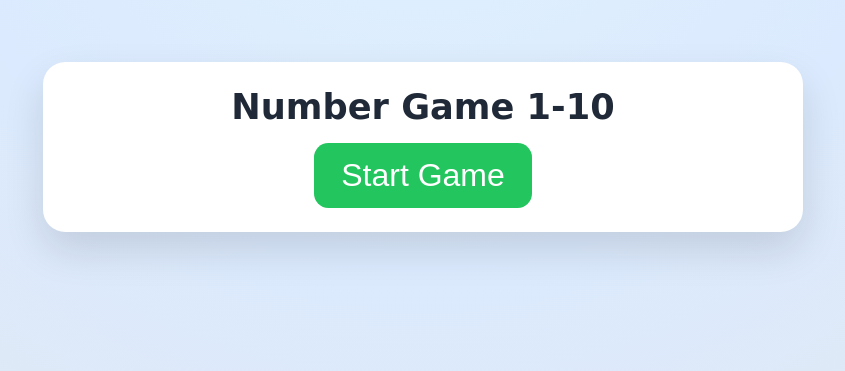
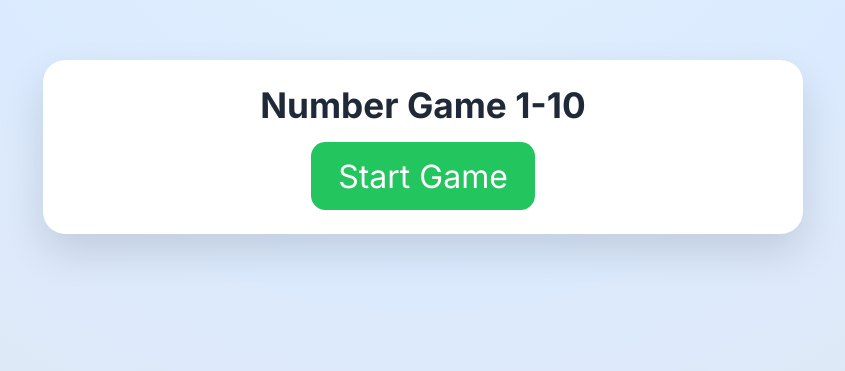
Before and after one commit to dotspencer/oakley-games, a React (Vite) app: page / in a window 1280 px wide. Shown: the part 253-624 px from the top of the page, without its empty margins (217-1062 px from the left). Built offline with nearby package versions, Linux system fonts and the light colour scheme.

Commit message:
Inter font

```diff
--- a/index.html
+++ b/index.html
@@ -3,6 +3,12 @@
   <head>
     <meta charset="UTF-8" />
     <meta name="viewport" content="width=device-width, initial-scale=1.0" />
+    <link rel="preconnect" href="https://fonts.googleapis.com" />
+    <link rel="preconnect" href="https://fonts.gstatic.com" crossorigin />
+    <link
+      href="https://fonts.googleapis.com/css2?family=Inter:opsz,wght@14..32,100..900&display=swap"
+      rel="stylesheet"
+    />
     <title>Number Game 1-10</title>
   </head>
   <body>
--- a/src/App.css
+++ b/src/App.css
@@ -1,11 +1,12 @@
 :root {
-  font-family: 'Comic Sans MS', 'Trebuchet MS', sans-serif;
+  font-family: 'Inter', system-ui, -apple-system, 'Segoe UI', Roboto, sans-serif;
   color: #1f2937;
   background: #f7fafc;
 }
 
 * {
   box-sizing: border-box;
+  font-family: inherit;
 }
 
 body {
@@ -123,7 +124,7 @@
   border: none;
   border-radius: 0.8rem;
   font-size: 5rem;
-  font-weight: 700;
+  font-weight: 400;
   background: #fef08a;
   color: #0f172a;
   cursor: pointer;
```
